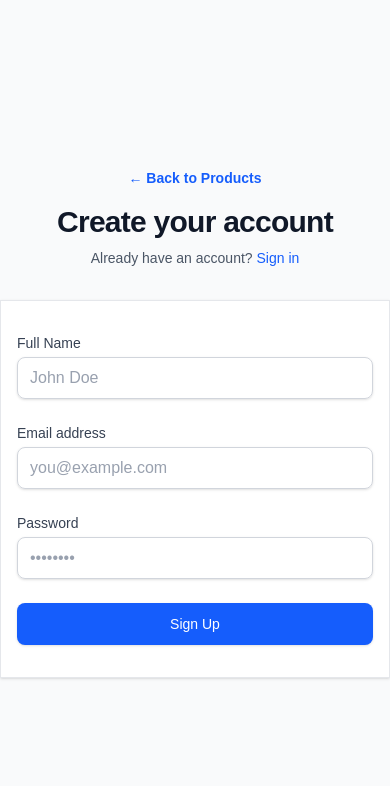
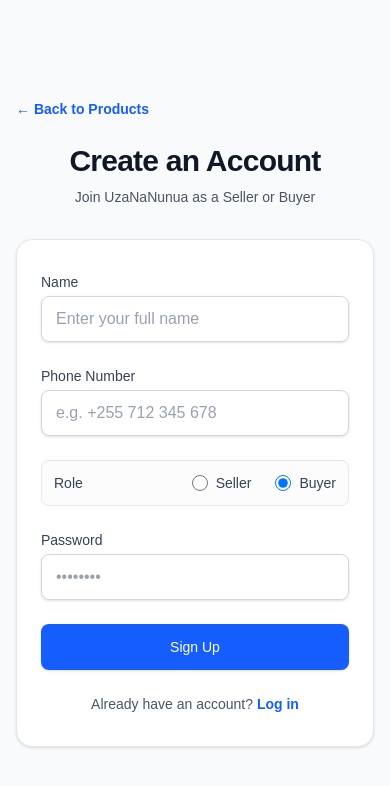
Before and after one commit to Iman-Mustafa/UzaNaNunua, a Next.js app: page /signup in a window 390 px wide. Shown: the top 786 px of the page. Built offline with nearby package versions, Linux system fonts and the light colour scheme.

Commit message:
Implement SignUp form with Name, Phone, Role radio buttons (Seller/Buyer), Password, and API endpoint

```diff
--- /dev/null
+++ b/src/app/api/auth/signup/route.ts
@@ -0,0 +1,62 @@
+import { NextRequest, NextResponse } from 'next/server';
+import { connectDB } from '@/lib/db';
+import User from '@/models/User';
+
+export const dynamic = 'force-dynamic';
+
+export async function POST(req: NextRequest) {
+  try {
+    await connectDB();
+
+    const body = await req.json();
+    const { name, phone, role, password } = body;
+
+    if (!name || !phone || !role || !password) {
+      return NextResponse.json(
+        { message: 'All fields (Name, Phone, Role, Password) are required.' },
+        { status: 400 }
+      );
+    }
+
+    if (!['Seller', 'Buyer'].includes(role)) {
+      return NextResponse.json(
+        { message: 'Invalid role selected.' },
+        { status: 400 }
+      );
+    }
+
+    const existingUser = await User.findOne({ phone });
+    if (existingUser) {
+      return NextResponse.json(
+        { message: 'A user with this phone number already exists.' },
+        { status: 400 }
+      );
+    }
+
+    const user = await User.create({
+      name,
+      phone,
+      role,
+      password,
+    });
+
+    return NextResponse.json(
+      {
+        message: 'Account created successfully!',
+        user: {
+          id: user._id,
+          name: user.name,
+          phone: user.phone,
+          role: user.role,
+        },
+      },
+      { status: 201 }
+    );
+  } catch (error: any) {
+    console.error('Error creating user:', error);
+    return NextResponse.json(
+      { message: error.message || 'Server error during signup' },
+      { status: 500 }
+    );
+  }
+}
--- a/src/app/signup/page.tsx
+++ b/src/app/signup/page.tsx
@@ -2,41 +2,93 @@
 
 import React, { useState } from 'react';
 import Link from 'next/link';
+import { useRouter } from 'next/navigation';
 
 export default function SignUpPage() {
-  const [name, setName] = useState('');
-  const [email, setEmail] = useState('');
-  const [password, setPassword] = useState('');
+  const router = useRouter();
+  const [formData, setFormData] = useState({
+    name: '',
+    phone: '',
+    role: 'Buyer', // default role
+    password: '',
+  });
+  const [loading, setLoading] = useState(false);
+  const [error, setError] = useState('');
+  const [success, setSuccess] = useState('');
 
-  const handleSubmit = (e: React.FormEvent) => {
+  const handleChange = (e: React.ChangeEvent<HTMLInputElement>) => {
+    const { name, value } = e.target;
+    setFormData((prev) => ({ ...prev, [name]: value }));
+  };
+
+  const handleSubmit = async (e: React.FormEvent) => {
     e.preventDefault();
-    // Placeholder sign up action
-    alert('Sign up submitted for ' + name);
+    setError('');
+    setSuccess('');
+    setLoading(true);
+
+    try {
+      const response = await fetch('/api/auth/signup', {
+        method: 'POST',
+        headers: {
+          'Content-Type': 'application/json',
+        },
+        body: JSON.stringify(formData),
+      });
+
+      const data = await response.json();
+
+      if (!response.ok) {
+        throw new Error(data.message || 'Failed to create account');
+      }
+
+      setSuccess('Account created successfully! Redirecting to products...');
+      setTimeout(() => {
+        router.push('/products');
+      }, 1500);
+    } catch (err: any) {
+      setError(err.message || 'An error occurred during sign up');
+    } finally {
+      setLoading(false);
+    }
   };
 
   return (
-    <div className="min-h-screen bg-gray-50 flex flex-col justify-center py-12 sm:px-6 lg:px-8">
+    <div className="min-h-screen bg-gray-50 flex flex-col justify-center py-12 px-4 sm:px-6 lg:px-8">
       <div className="sm:mx-auto sm:w-full sm:max-w-md">
-        <Link href="/products" className="text-sm font-semibold text-blue-600 hover:text-blue-500 mb-4 inline-block text-center w-full">
+        <Link
+          href="/products"
+          className="text-sm font-semibold text-blue-600 hover:text-blue-500 mb-6 inline-block"
+        >
           &larr; Back to Products
         </Link>
         <h2 className="text-center text-3xl font-extrabold text-gray-900 tracking-tight">
-          Create your account
+          Create an Account
         </h2>
         <p className="mt-2 text-center text-sm text-gray-600">
-          Already have an account?{' '}
-          <Link href="/login" className="font-medium text-blue-600 hover:text-blue-500">
-            Sign in
-          </Link>
+          Join UzaNaNunua as a Seller or Buyer
         </p>
       </div>
 
       <div className="mt-8 sm:mx-auto sm:w-full sm:max-w-md">
-        <div className="bg-white py-8 px-4 shadow-sm border border-gray-200 sm:rounded-xl sm:px-10">
+        <div className="bg-white py-8 px-6 shadow-sm border border-gray-200 rounded-2xl sm:px-10">
+          {error && (
+            <div className="mb-4 bg-red-50 border-l-4 border-red-500 p-3 rounded text-sm text-red-700">
+              {error}
+            </div>
+          )}
+
+          {success && (
+            <div className="mb-4 bg-green-50 border-l-4 border-green-500 p-3 rounded text-sm text-green-700">
+              {success}
+            </div>
+          )}
+
           <form className="space-y-6" onSubmit={handleSubmit}>
+            {/* 1. Name Field */}
             <div>
               <label htmlFor="name" className="block text-sm font-medium text-gray-700">
-                Full Name
+                Name
               </label>
               <div className="mt-1">
                 <input
@@ -44,33 +96,64 @@
                   name="name"
                   type="text"
                   required
-                  value={name}
-                  onChange={(e) => setName(e.target.value)}
-                  className="appearance-none block w-full px-3 py-2 border border-gray-300 rounded-lg shadow-sm placeholder-gray-400 focus:outline-none focus:ring-blue-500 focus:border-blue-500 sm:text-sm"
-                  placeholder="John Doe"
+                  value={formData.name}
+                  onChange={handleChange}
+                  placeholder="Enter your full name"
+                  className="appearance-none block w-full px-3.5 py-2.5 border border-gray-300 rounded-lg shadow-sm placeholder-gray-400 focus:outline-none focus:ring-2 focus:ring-blue-500 focus:border-blue-500 sm:text-sm"
                 />
               </div>
             </div>
 
+            {/* 2. Phone Number Field */}
             <div>
-              <label htmlFor="email" className="block text-sm font-medium text-gray-700">
-                Email address
+              <label htmlFor="phone" className="block text-sm font-medium text-gray-700">
+                Phone Number
               </label>
               <div className="mt-1">
                 <input
-                  id="email"
-                  name="email"
-                  type="email"
-                  autoComplete="email"
+                  id="phone"
+                  name="phone"
+                  type="tel"
                   required
-                  value={email}
-                  onChange={(e) => setEmail(e.target.value)}
-                  className="appearance-none block w-full px-3 py-2 border border-gray-300 rounded-lg shadow-sm placeholder-gray-400 focus:outline-none focus:ring-blue-500 focus:border-blue-500 sm:text-sm"
-                  placeholder="you@example.com"
+                  value={formData.phone}
+                  onChange={handleChange}
+                  placeholder="e.g. +255 712 345 678"
+                  className="appearance-none block w-full px-3.5 py-2.5 border border-gray-300 rounded-lg shadow-sm placeholder-gray-400 focus:outline-none focus:ring-2 focus:ring-blue-500 focus:border-blue-500 sm:text-sm"
                 />
               </div>
             </div>
 
+            {/* 3. Role Field (with radial/radio buttons on the right side to select Seller or Buyer) */}
+            <div className="flex items-center justify-between border border-gray-200 rounded-lg p-3 bg-gray-50/50">
+              <span className="text-sm font-medium text-gray-700">Role</span>
+              <div className="flex items-center space-x-6">
+                <label className="inline-flex items-center cursor-pointer">
+                  <input
+                    type="radio"
+                    name="role"
+                    value="Seller"
+                    checked={formData.role === 'Seller'}
+                    onChange={handleChange}
+                    className="h-4 w-4 text-blue-600 border-gray-300 focus:ring-blue-500"
+                  />
+                  <span className="ml-2 text-sm font-medium text-gray-700">Seller</span>
+                </label>
+
+                <label className="inline-flex items-center cursor-pointer">
+                  <input
+                    type="radio"
+                    name="role"
+                    value="Buyer"
+                    checked={formData.role === 'Buyer'}
+                    onChange={handleChange}
+                    className="h-4 w-4 text-blue-600 border-gray-300 focus:ring-blue-500"
+                  />
+                  <span className="ml-2 text-sm font-medium text-gray-700">Buyer</span>
+                </label>
+              </div>
+            </div>
+
+            {/* 4. Password Field */}
             <div>
               <label htmlFor="password" className="block text-sm font-medium text-gray-700">
                 Password
@@ -80,25 +163,33 @@
                   id="password"
                   name="password"
                   type="password"
-                  autoComplete="new-password"
                   required
-                  value={password}
-                  onChange={(e) => setPassword(e.target.value)}
-                  className="appearance-none block w-full px-3 py-2 border border-gray-300 rounded-lg shadow-sm placeholder-gray-400 focus:outline-none focus:ring-blue-500 focus:border-blue-500 sm:text-sm"
+                  value={formData.password}
+                  onChange={handleChange}
                   placeholder="••••••••"
+                  className="appearance-none block w-full px-3.5 py-2.5 border border-gray-300 rounded-lg shadow-sm placeholder-gray-400 focus:outline-none focus:ring-2 focus:ring-blue-500 focus:border-blue-500 sm:text-sm"
                 />
               </div>
             </div>
 
+            {/* 5. Submit Button */}
             <div>
               <button
                 type="submit"
-                className="w-full flex justify-center py-2.5 px-4 border border-transparent rounded-lg shadow-sm text-sm font-medium text-white bg-blue-600 hover:bg-blue-700 focus:outline-none focus:ring-2 focus:ring-offset-2 focus:ring-blue-500 transition-colors"
+                disabled={loading}
+                className="w-full flex justify-center py-3 px-4 border border-transparent rounded-lg shadow-sm text-sm font-medium text-white bg-blue-600 hover:bg-blue-700 focus:outline-none focus:ring-2 focus:ring-offset-2 focus:ring-blue-500 transition-colors disabled:opacity-60"
               >
-                Sign Up
+                {loading ? 'Creating Account...' : 'Sign Up'}
               </button>
             </div>
           </form>
+
+          <div className="mt-6 text-center text-sm text-gray-600">
+            Already have an account?{' '}
+            <Link href="/login" className="font-semibold text-blue-600 hover:underline">
+              Log in
+            </Link>
+          </div>
         </div>
       </div>
     </div>
--- /dev/null
+++ b/src/models/User.ts
@@ -0,0 +1,41 @@
+import mongoose, { Schema, Document, Model } from 'mongoose';
+
+export interface IUser extends Document {
+  name: string;
+  phone: string;
+  role: 'Seller' | 'Buyer';
+  password?: string;
+  createdAt: Date;
+  updatedAt: Date;
+}
+
+const UserSchema: Schema = new Schema(
+  {
+    name: {
+      type: String,
+      required: [true, 'Please provide a name'],
+    },
+    phone: {
+      type: String,
+      required: [true, 'Please provide a phone number'],
+    },
+    role: {
+      type: String,
+      enum: ['Seller', 'Buyer'],
+      default: 'Buyer',
+      required: true,
+    },
+    password: {
+      type: String,
+      required: [true, 'Please provide a password'],
+    },
+  },
+  {
+    timestamps: true,
+  }
+);
+
+const User: Model<IUser> =
+  mongoose.models.User || mongoose.model<IUser>('User', UserSchema);
+
+export default User;
```
